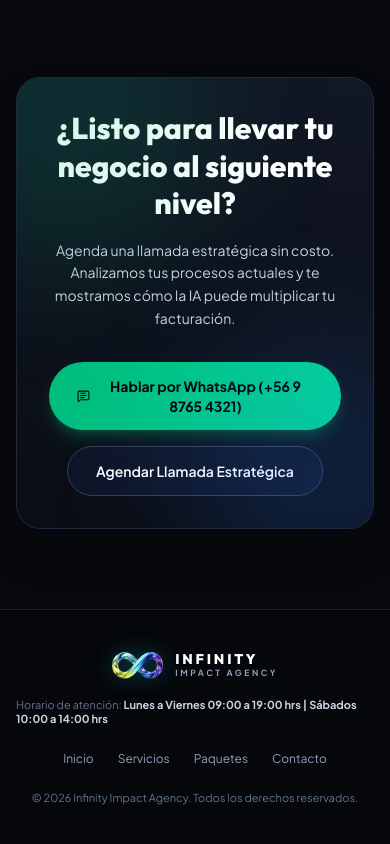
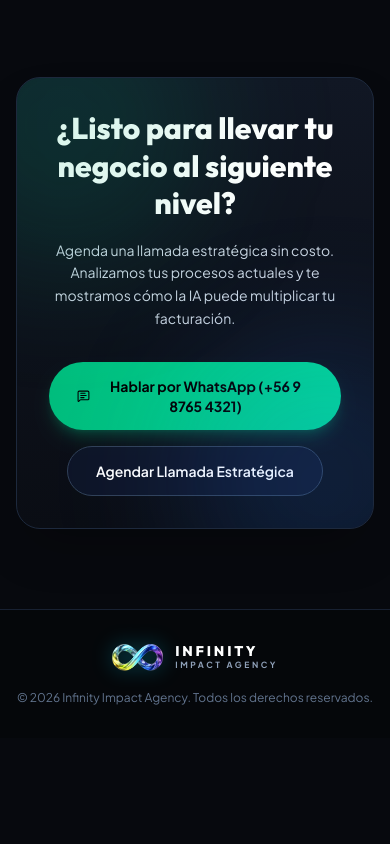
Before and after one commit to Jhostiel/Landing_page, a React (Vite) app: page / in a window 390 px wide. Shown: the part 10203-11047 px from the top of the page. After the commit the page ends 10941 px from the top, so only its background shows below. Built offline with nearby package versions, Linux system fonts and the light colour scheme.

Commit message:
refactor: update navigation menu
Simplify the header navigation by removing the dropdown icon and adding the "Nosotros" link to improve site usability and consistency.

```diff
--- a/src/App.tsx
+++ b/src/App.tsx
@@ -25,7 +25,6 @@
   Check,
   Play,
   Mail,
-  ChevronDown,
   ExternalLink,
   Lock,
   CheckCircle2
@@ -485,24 +484,21 @@
           </motion.a>
 
           {/* Desktop Navigation links */}
-          <nav className="hidden md:flex items-center gap-6 lg:gap-7 text-xs sm:text-sm font-medium text-slate-300">
+          <nav className="hidden md:flex items-center gap-6 lg:gap-8 text-xs sm:text-sm font-medium text-slate-300">
             <motion.a whileHover={{ y: -2 }} whileTap={{ scale: 0.95 }} href="#inicio" className="text-white hover:text-emerald-400 transition-colors">
               Inicio
             </motion.a>
-            <motion.a whileHover={{ y: -2 }} whileTap={{ scale: 0.95 }} href="#servicios" className="flex items-center gap-1 hover:text-emerald-400 transition-colors">
-              Servicios <ChevronDown size={13} className="text-slate-500" />
+            <motion.a whileHover={{ y: -2 }} whileTap={{ scale: 0.95 }} href="#servicios" className="hover:text-emerald-400 transition-colors">
+              Servicios
+            </motion.a>
+            <motion.a whileHover={{ y: -2 }} whileTap={{ scale: 0.95 }} href="#nosotros" className="hover:text-emerald-400 transition-colors">
+              Nosotros
             </motion.a>
             <motion.a whileHover={{ y: -2 }} whileTap={{ scale: 0.95 }} href="#paquetes" className="hover:text-emerald-400 transition-colors">
               Paquetes
             </motion.a>
             <motion.a whileHover={{ y: -2 }} whileTap={{ scale: 0.95 }} href="#industrias" className="hover:text-emerald-400 transition-colors">
               Industrias
-            </motion.a>
-            <motion.a whileHover={{ y: -2 }} whileTap={{ scale: 0.95 }} href="#casos" className="hover:text-emerald-400 transition-colors">
-              Casos de Éxito
-            </motion.a>
-            <motion.a whileHover={{ y: -2 }} whileTap={{ scale: 0.95 }} href="#nosotros" className="hover:text-emerald-400 transition-colors">
-              Nosotros
             </motion.a>
             <motion.a whileHover={{ y: -2 }} whileTap={{ scale: 0.95 }} href="#contacto" className="hover:text-emerald-400 transition-colors">
               Contacto
@@ -1036,25 +1032,21 @@
       </section>
 
       {/* FOOTER */}
-      <footer className="border-t border-slate-800/80 bg-[#05070a] py-10">
-        <div className="max-w-7xl mx-auto px-4 sm:px-6 lg:px-8 flex flex-col md:flex-row items-center justify-between gap-6 text-xs text-slate-400">
-          <div className="flex flex-col sm:flex-row items-center gap-4">
+      <footer className="border-t border-slate-800/80 bg-[#05070a] py-8">
+        <div className="max-w-7xl mx-auto px-4 sm:px-6 lg:px-8 flex flex-col sm:flex-row items-center justify-between gap-4">
+          <motion.a
+            href="#inicio"
+            whileHover={{ scale: 1.02 }}
+            whileTap={{ scale: 0.96 }}
+            className="flex items-center gap-3 cursor-pointer"
+            title="Volver al inicio"
+          >
             <InfinityLogo size={32} />
-            <span className="text-[11px] text-slate-500">
-              Horario de atención: <strong className="text-slate-300">{agencyConfig.supportHoursText}</strong>
-            </span>
-          </div>
+          </motion.a>
 
-          <div className="flex flex-wrap items-center justify-center gap-6">
-            <a href="#inicio" className="hover:text-slate-200 transition-colors">Inicio</a>
-            <a href="#servicios" className="hover:text-slate-200 transition-colors">Servicios</a>
-            <a href="#paquetes" className="hover:text-slate-200 transition-colors">Paquetes</a>
-            <a href="#contacto" className="hover:text-slate-200 transition-colors">Contacto</a>
-          </div>
-
-          <div className="text-center md:text-right text-slate-500 text-[11px]">
-            © 2026 {agencyConfig.agencyName}. Todos los derechos reservados.
-          </div>
+          <p className="text-xs text-slate-500 text-center sm:text-right font-normal">
+            © 2026 Infinity Impact Agency. Todos los derechos reservados.
+          </p>
         </div>
       </footer>
 
```
